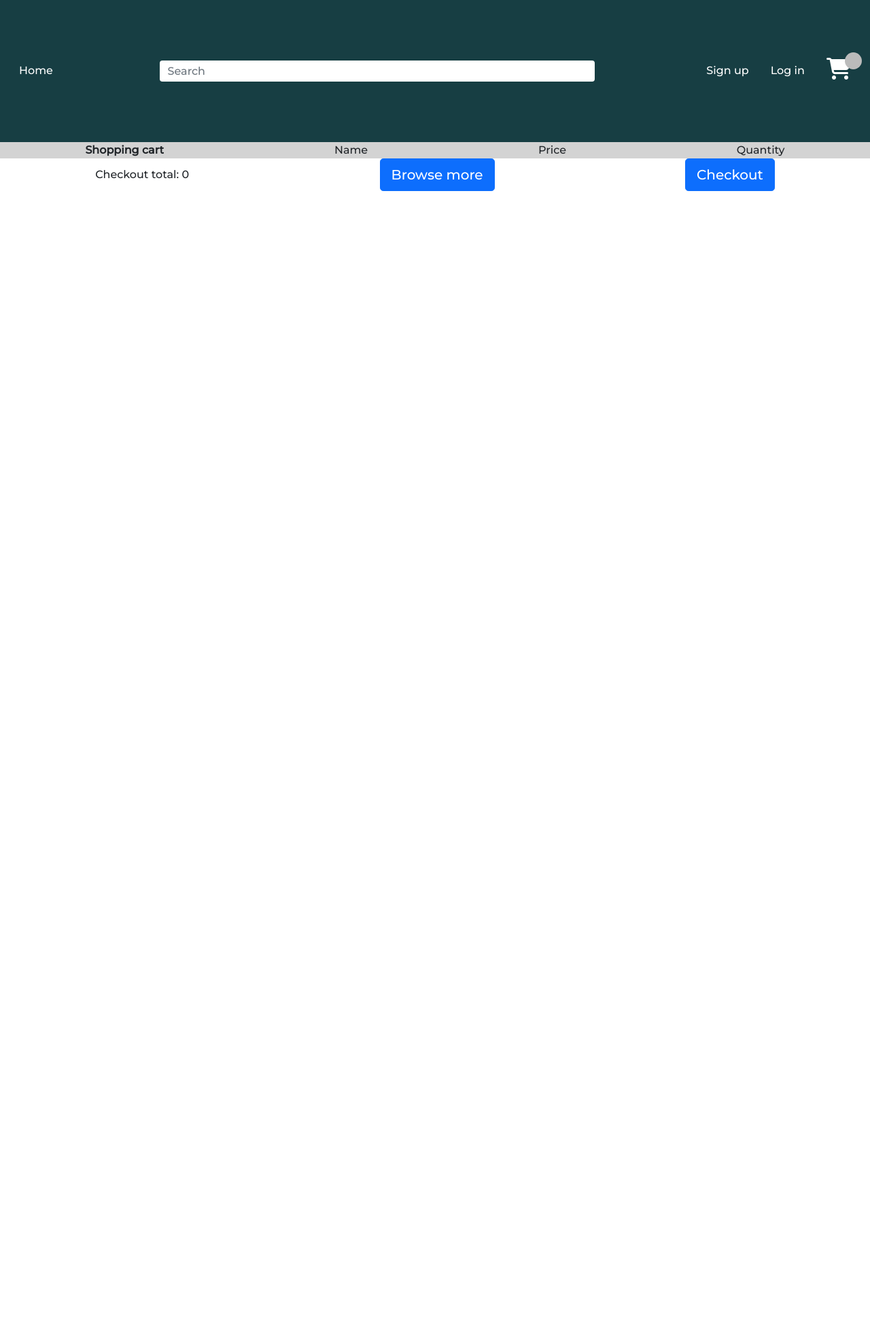
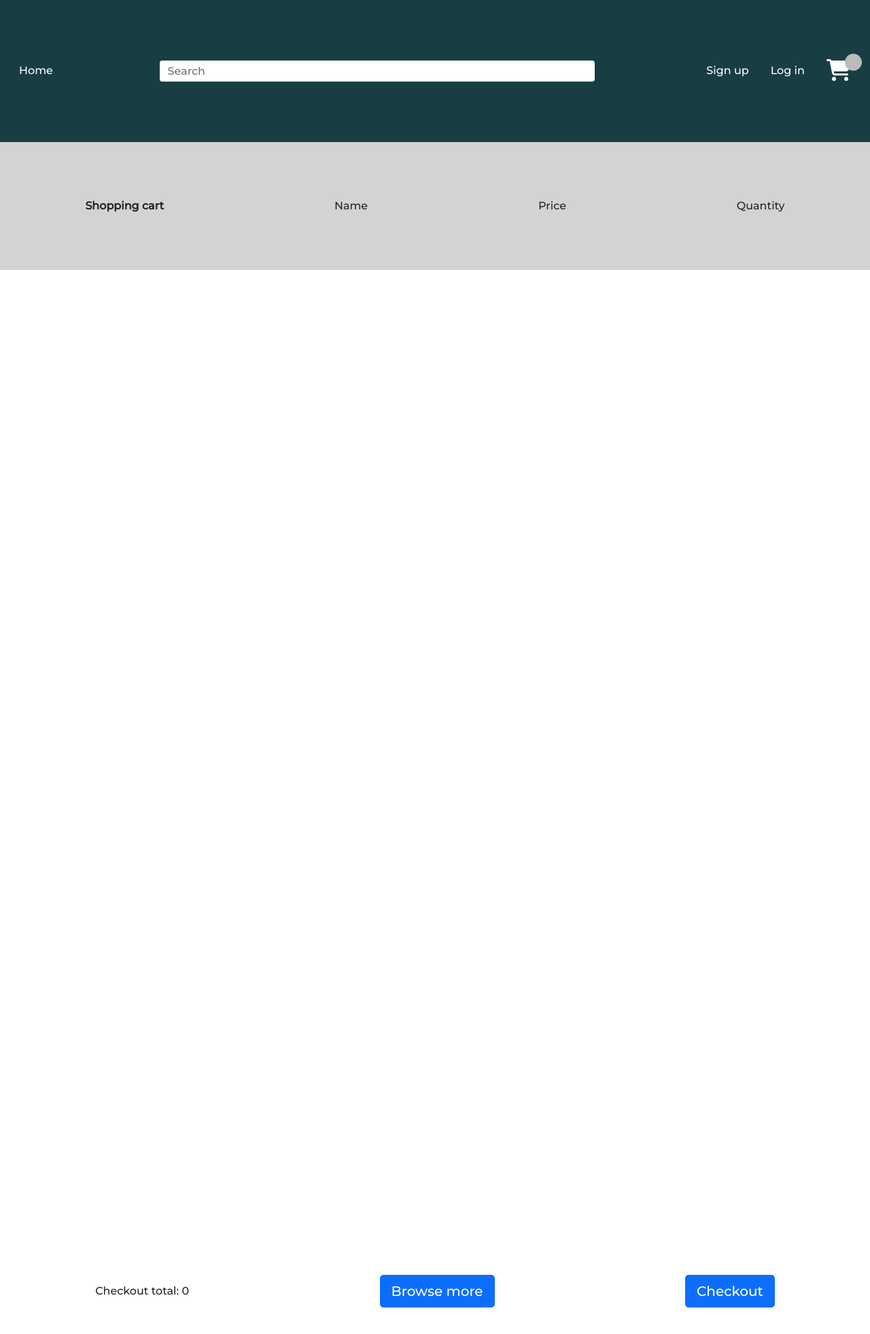
Before and after one commit to aronbergurj99/verklegt-2, a Django app: page /cart/ in a window 1280 px wide. Shown: the top 1962 px of the page at 68% size. Run offline with Django 3.2, Linux system fonts and the light colour scheme; some libraries are stand-ins or nearby versions.

Commit message:
css nightmare

```diff
--- a/static/css/cart.css
+++ b/static/css/cart.css
@@ -1,5 +1,6 @@
 .cart-container {
     width: 100vw;
+    height: 90vh;
 }
 
 .cart-items {
--- a/static/css/main.css
+++ b/static/css/main.css
@@ -1,16 +1,23 @@
+/* Hide scrollbar for Chrome, Safari and Opera */
+* ::-webkit-scrollbar {
+  display: none;
+}
+
+/* Hide scrollbar for IE, Edge and Firefox */
 * {
-    overflow-x: hidden;
+  -ms-overflow-style: none;  /* IE and Edge */
+  scrollbar-width: none;  /* Firefox */
 }
+
 body {
     font-family: Montserrat;
-
     height: 100vh;
-
 }
 
 .main-body {
     overflow-y: scroll;
     height: 90%;
+
 }
 
 .navbar {
@@ -47,7 +54,7 @@ body {
     min-height: 0px;
     box-shadow: 0px 8px 16px 0px rgba(0,0,0,0.2);
 
-    z-index: 1;
+    z-index: 10;
     border-bottom-left-radius: 0.5rem;
     border-bottom-right-radius: 0.5rem;
 
@@ -110,8 +117,7 @@ body {
 }
 .contents {
     /* padding-top: 20px; */
-    display: inline-block;
-    width: auto;
+
     min-height: 90vh;
     overflow-y: auto;
 
@@ -214,7 +220,7 @@ this is for the search results
     position: absolute;
     top: 0px;
     right: 0px;
-    z-index: 12;
+    z-index: 10;
     height: 25px;
     width: 25px;
     background-color: #bbb;
@@ -234,6 +240,3 @@ this is for the search results
     align-content: center;
     height: 100%;
 }
-.container-fluid {
-    height: 100%;
-}
```
